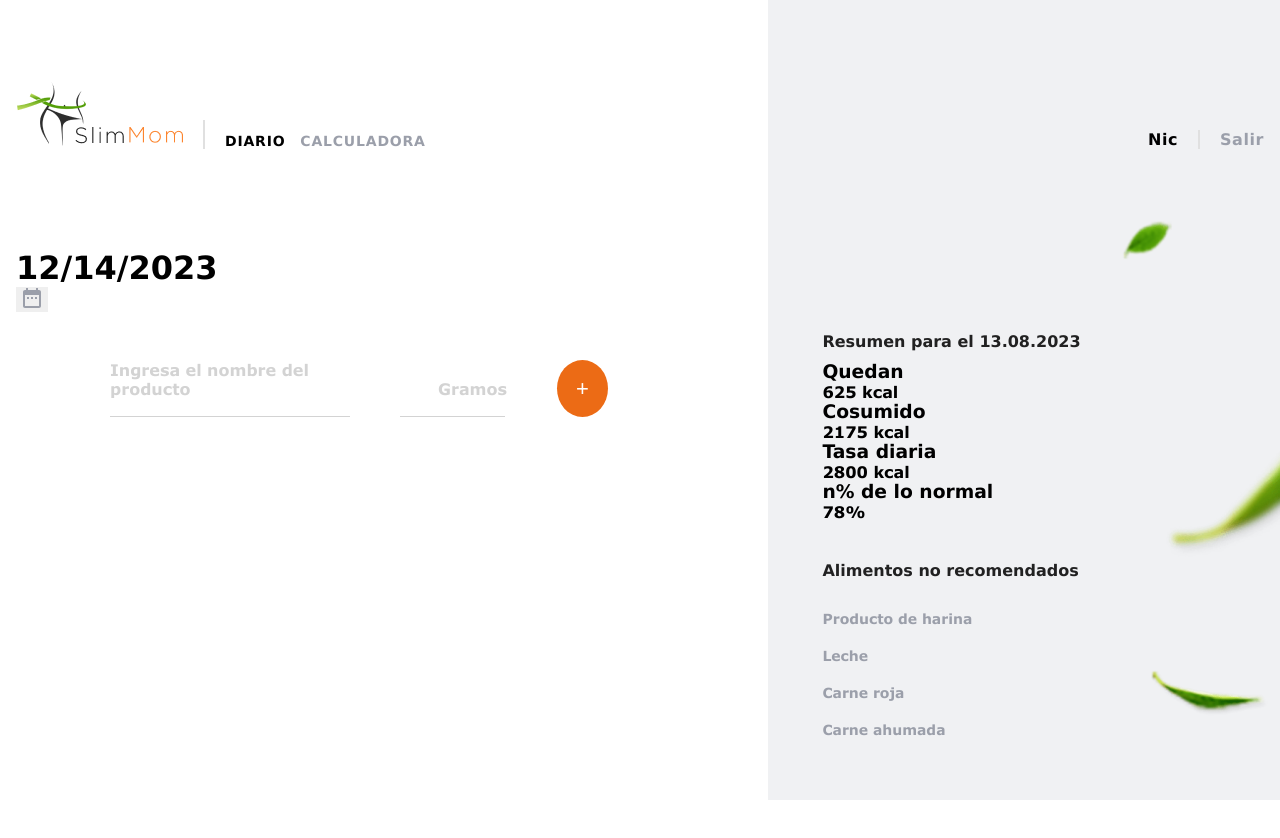
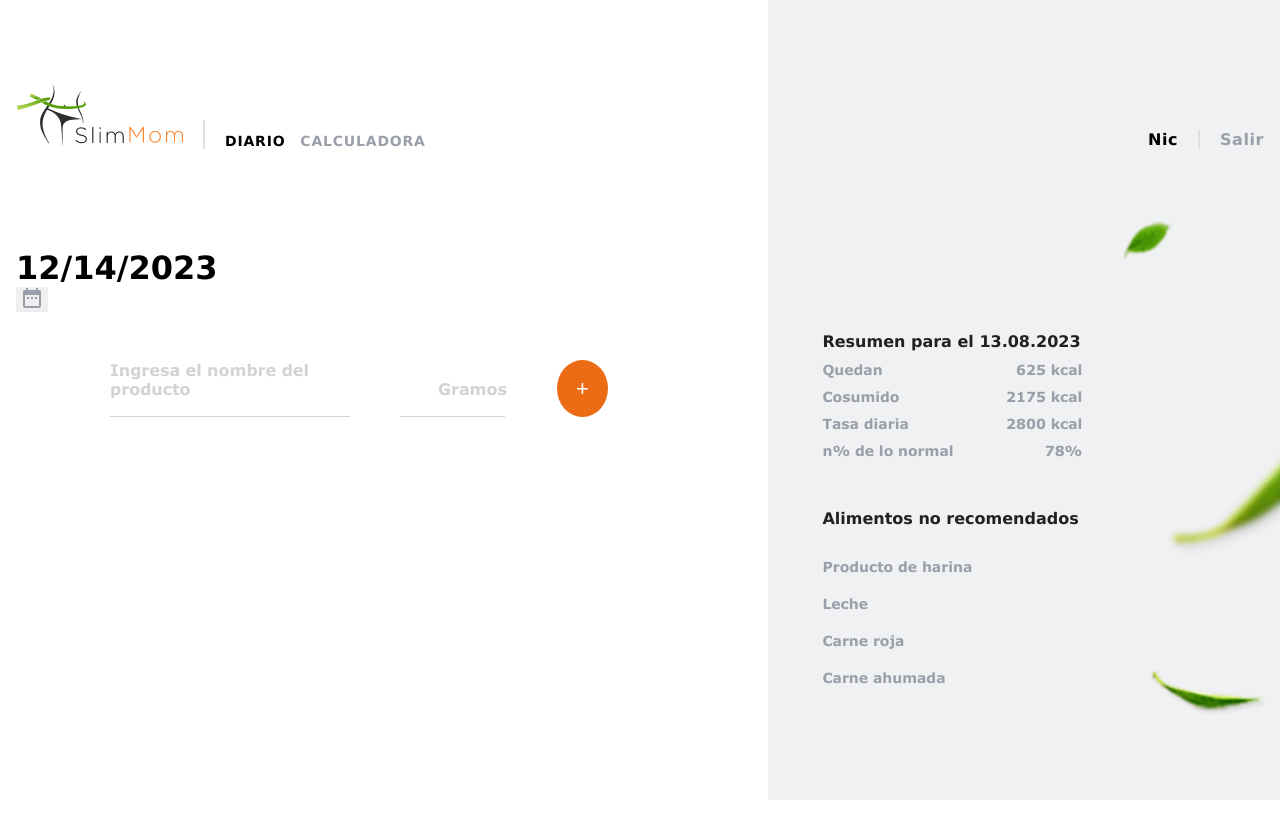
Before and after one commit to Pugli87/project-last_chance, a React (Create React App) app: page /diary in a window 1280 px wide. Shown: the top 838 px of the page. Built offline with nearby package versions, Linux system fonts and the light colour scheme.

Commit message:
componete listnotfood

```diff
--- a/src/components/DateComponent/DateComponent.jsx
+++ b/src/components/DateComponent/DateComponent.jsx
@@ -1,28 +1,27 @@
 import React from 'react';
-import { Container, Title, SubtitleDate, CaloricValue } from './DateStyled';
+import { Container, Title, SubtitleDate, CaloricValue, ContainerLi } from './DateStyled';
 
 const DateComponnet = () => {
   return (
     <Container>
       <Title>Resumen para el 13.08.2023</Title>
       <ul>
-        <li>
-          {/*display: flex; justify-content: space-between; */}
-          <h3>Quedan</h3>
-          <p id="parragraph">625 kcal</p>
-        </li>
-        <li>
-          <h3>Cosumido</h3>
-          <p id="parragraph">2175 kcal</p>
-        </li>
-        <li>
-          <h3>Tasa diaria</h3>
-          <p id="parragraph">2800 kcal</p>
-        </li>
-        <li>
-          <h3>n% de lo normal</h3>
-          <p id="parragraph">78%</p>
-        </li>
+        <ContainerLi >
+          < SubtitleDate>Quedan</SubtitleDate>
+          <CaloricValue id="parragraph">625 kcal</CaloricValue>
+        </ContainerLi>
+        <ContainerLi>
+          <SubtitleDate>Cosumido</SubtitleDate>
+          <CaloricValue id="parragraph">2175 kcal</CaloricValue>
+        </ContainerLi>
+        <ContainerLi>
+          <SubtitleDate>Tasa diaria</SubtitleDate>
+          <CaloricValue id="parragraph">2800 kcal</CaloricValue>
+        </ContainerLi>
+        <ContainerLi>
+          <SubtitleDate>n% de lo normal</SubtitleDate>
+          <CaloricValue id="parragraph">78%</CaloricValue>
+        </ContainerLi>
       </ul>
     </Container>
   );
--- a/src/components/DateComponent/DateStyled.js
+++ b/src/components/DateComponent/DateStyled.js
@@ -3,20 +3,22 @@ import styled from 'styled-components';
 export const Container = styled.div`
   display: flex;
   flex-direction: column;
-  //margin: 20px;
   padding: 20px;
   max-width: 300px;
-  //margin-left: auto;
-  //margin-right: 150px;
+
 
   @media (min-width: 767px) and (max-width: 1023px) {
-    bottom: 0;
-    margin-top: 100px;
-    padding: 20px;
-    max-width: 300px;
+  bottom: 0;
+  margin-top: 100px;
+  padding: 20px;
+  max-width: 300px;
   }
   @media (max-width: 767px) {
   }
+`;
+  export const ContainerLi  = styled.div`
+  display: flex;
+  justify-content: space-between;
 `;
 
 export const Title = styled.h2`
--- a/src/components/ListnotFood/FoodStyled.js
+++ b/src/components/ListnotFood/FoodStyled.js
@@ -1,14 +1,11 @@
 import styled from 'styled-components';
 
 export const Container = styled.div`
-  //margin: 20px;
    padding: 20px;
    max-width: 300px;
-  //margin-left: auto;
-  //margin-right: 150px;
 
   @media (min-width: 768px) and (max-width: 1023px) {
-    position: fixed;
+
     bottom: 0;
     left: 20%;
     transform: translateX(-50%);
@@ -17,7 +14,7 @@ export const Container = styled.div`
     max-width: 300px;
   }
   @media (max-width: 767px) {
-    position: fixed;
+
     bottom: 0;
     left: 20%;
     transform: translateX(-50%);
```
Lines whose indentation alone changed are shown as unchanged.
